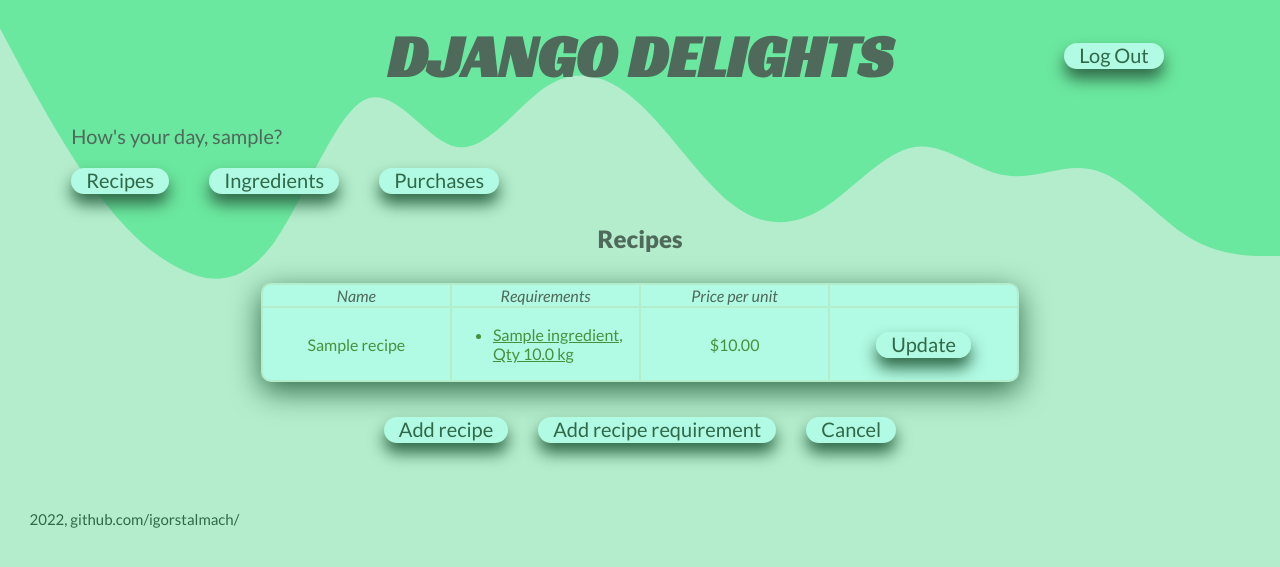
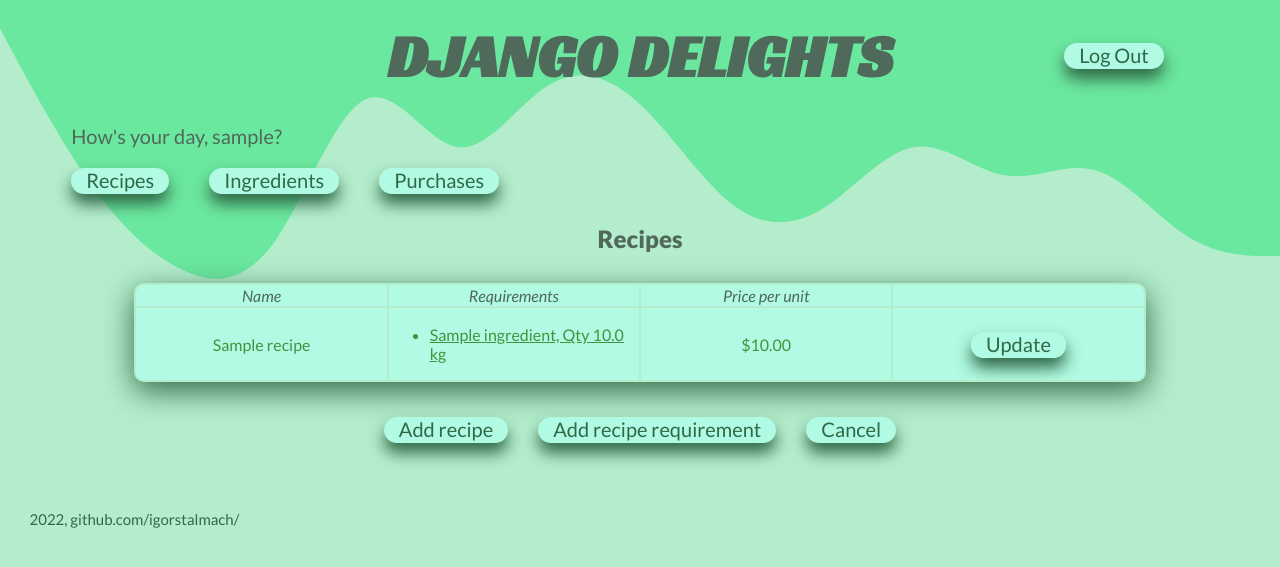
Before and after one commit to igorstalmach/django-delights, a Django app: page /recipes/ in a window 1280 px wide. Shown: the top 567 px of the page. Run offline with Django 4.2, Linux system fonts and the light colour scheme; a user stored in the database is signed in; tables that the repository leaves empty hold one stand-in row (values such as "Sample post").

Commit message:
Update list_recipes.html

```diff
--- a/inventory/templates/inventory/list/list_recipes.html
+++ b/inventory/templates/inventory/list/list_recipes.html
@@ -7,7 +7,7 @@
 {% block content %}
 <div class="center-table">
     <h2>Recipes</h2>
-    <table>
+    <table style="width: 80%">
         <thead>
             <tr>
                 <th>Name</th>
```
